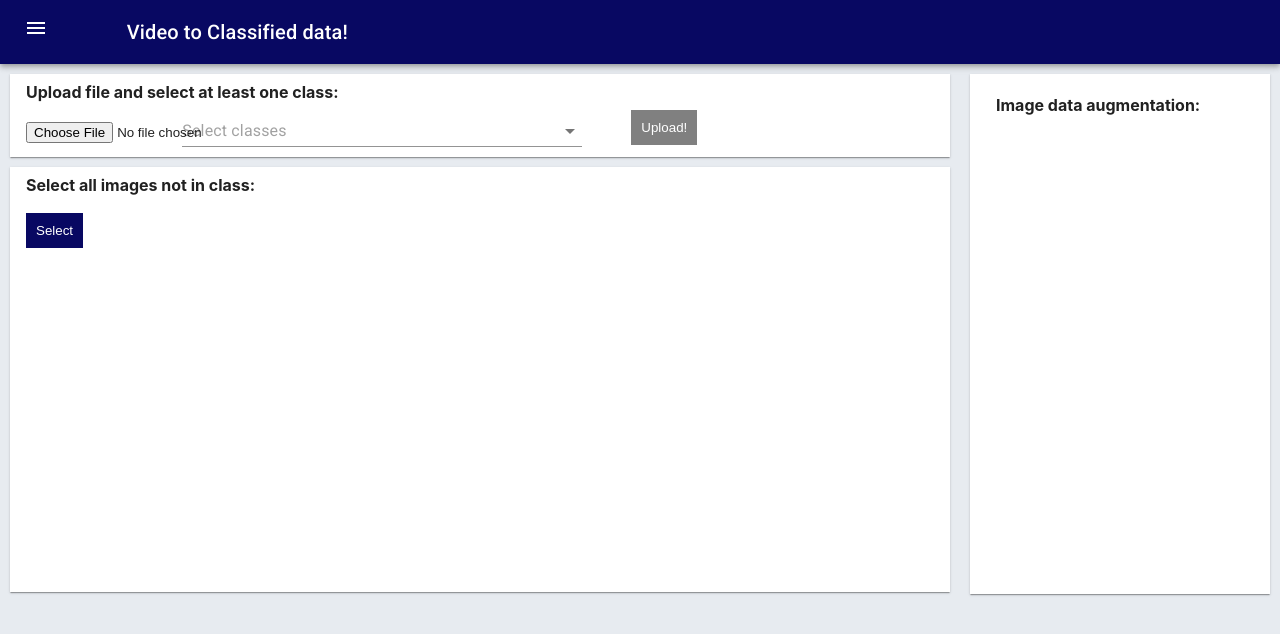
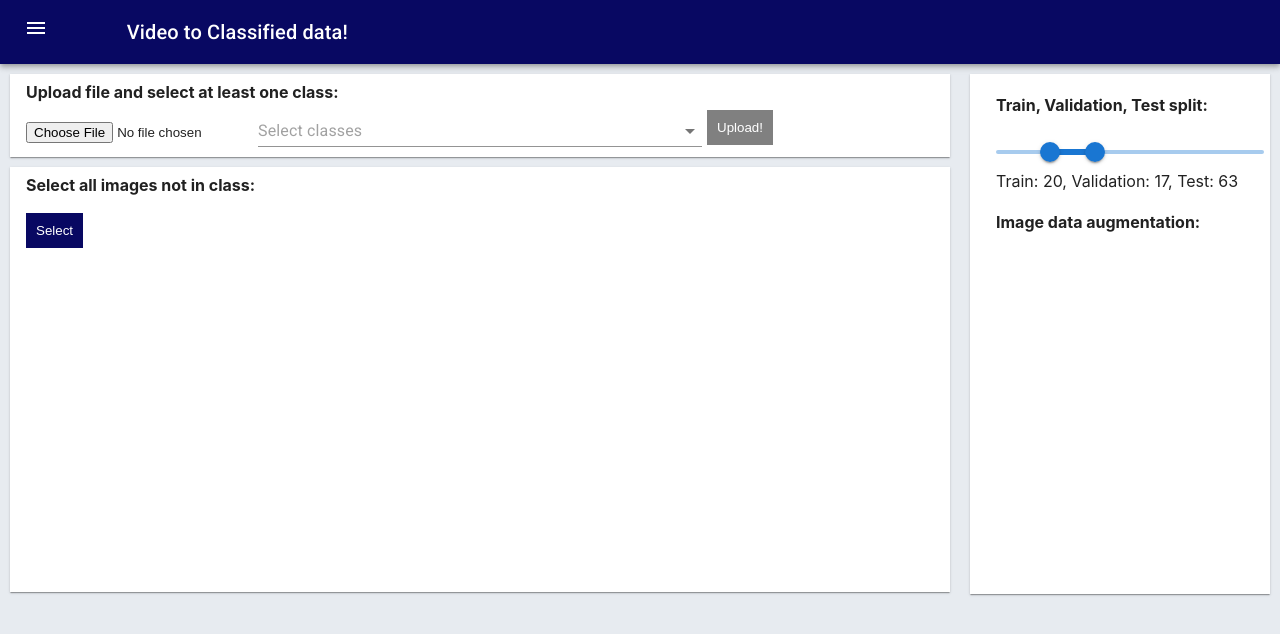
Before and after one commit to liatdavid2/graphic_lab, a React (Create React App) app in the folder client/my-app/: page / in a window 1280 px wide. Shown: the top 634 px of the page. Built offline with nearby package versions, Linux system fonts and the light colour scheme.

Commit message:
Train, Validation, Test split: ui 1

```diff
--- a/client/my-app/src/App.js
+++ b/client/my-app/src/App.js
@@ -1,6 +1,7 @@
 
 import React,{Component} from 'react';
 import Grid from '@mui/material/Grid';
+import Slider from '@mui/material/Slider';
 import CircularProgress from '@mui/material/CircularProgress';
 import Paper from '@mui/material/Paper';
 import { styled } from '@mui/material/styles';
@@ -26,6 +27,20 @@ const Item = styled(Paper)(({ theme }) => ({
   textAlign: 'center',
   color: theme.palette.text.secondary,
 }));
+const marks = [
+  {
+    value: 0,
+    label: 'Train',
+  },
+  {
+    value: 20,
+    label: 'Validation',
+  },
+  {
+    value: 37,
+    label: 'Test',
+  },
+];
 class App extends Component {
 
 
@@ -35,7 +50,8 @@ class App extends Component {
     selectedFile: null,
     Upload_disable:false,
     classesList:[],
-    imagesFromFolder: []
+    imagesFromFolder: [],
+    value: [20, 37]
   };
 
   // On file select (from the pop up)
@@ -108,7 +124,13 @@ class App extends Component {
       );
     }
   };
-
+   handleChange = (event, newValue) => {
+    // setValue(newValue);
+    this.setState({value:newValue})
+  };
+  valuetext(value) {
+    return `${value}°C`;
+  }
   render() {
 
     return (
@@ -141,13 +163,13 @@ class App extends Component {
             <h4 style={{marginTop: "8px",marginBottom: "8px"}}>  Upload file and select at least one class:  </h4>
 
             </Grid>
-            <Grid item xs={12} md={2}>
+            <Grid item xs={12} md={3}>
                <input type="file" style={{marginTop: "12px"}} onChange={this.onFileChange} />
             </Grid>
             <Grid item xs={12} md={6}>
               <ClassesList parentCallback={this.handleCallback}/>
             </Grid>
-            <Grid item xs={12} md={2}>
+            <Grid item xs={12} md={1}>
                 <button variant="contained"
                 disabled={this.state.selectedFile === null || this.state.classesList.length === 0}
                  onClick={this.onFileUpload}>
@@ -184,6 +206,20 @@ class App extends Component {
           <CardContent>
           <Grid container style={{marginRight: "10px",marginLeft: "10px"}}
          spacing={0} >
+          <Grid item xs={12}><h4> Train, Validation, Test split: </h4> </Grid>
+          <Grid item xs={12}>
+              <Slider
+            getAriaLabel={() => 'Temperature range'}
+            valueLabelDisplay="auto"
+            value={this.state.value}
+            onChange={this.handleChange}
+            getAriaValueText={this.valuetext}
+
+          /></Grid>
+          <Grid item xs={12}>
+            Train: {this.state.value[0]}, Validation: {this.state.value[1]-this.state.value[0]}
+            , Test: {100 - (this.state.value[0]+(this.state.value[1]-this.state.value[0]))}
+          </Grid>
            <Grid item xs={12}><h4> Image data augmentation: </h4> </Grid>
            </Grid>
           </CardContent>
--- a/client/my-app/src/ClassesList.js
+++ b/client/my-app/src/ClassesList.js
@@ -8,7 +8,7 @@ export default function ClassesList(props) {
   return (
     <Stack spacing={2} >
       <Autocomplete style={{padding:"5px",paddingBottom: "10px"}}
-        multiple  sx={{ width: 400,marginLeft:"20px" }}
+        multiple  sx={{ marginLeft:"20px" }}
         onChange={(event, value) => {console.log(value);
 
           props.parentCallback(value);}} // prints the selected value
--- a/client/my-app/src/ImagesInFolderEditor.js
+++ b/client/my-app/src/ImagesInFolderEditor.js
@@ -42,7 +42,7 @@ export default class ImagesInFolderEditor extends Component {
     this.props.imagesFromFolder && this.props.imagesFromFolder.length > 0 ?
       <Box sx={{ width: '100%', overflowY: 'regular' }} style={{paddingTop: "0px"}}>
 
-        <ImageList sx={{  height: 350 }} cols={8} rowHeight={80}
+        <ImageList sx={{  height: 345 }} cols={8} rowHeight={80}
         gap={0}
         style={{width: "100%",marginTop: "10px"}}>
         {this.props.imagesFromFolder.map((item, index) => (
```
